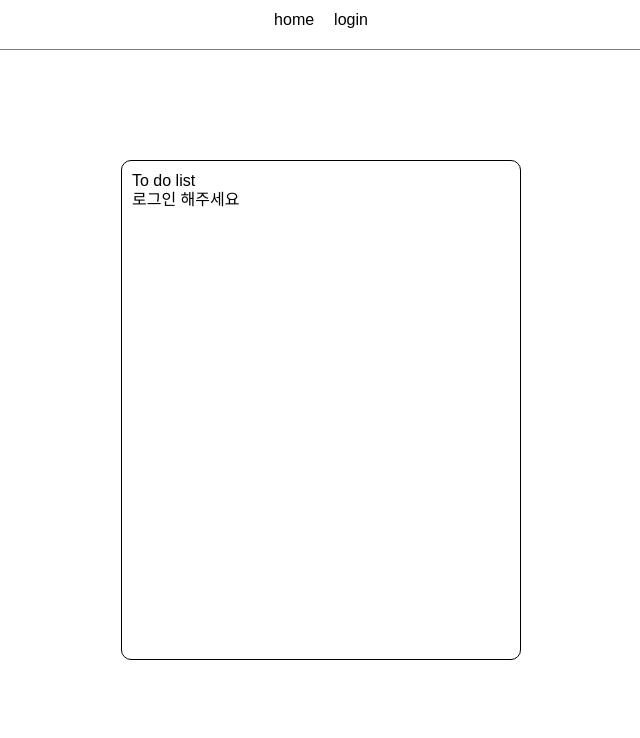
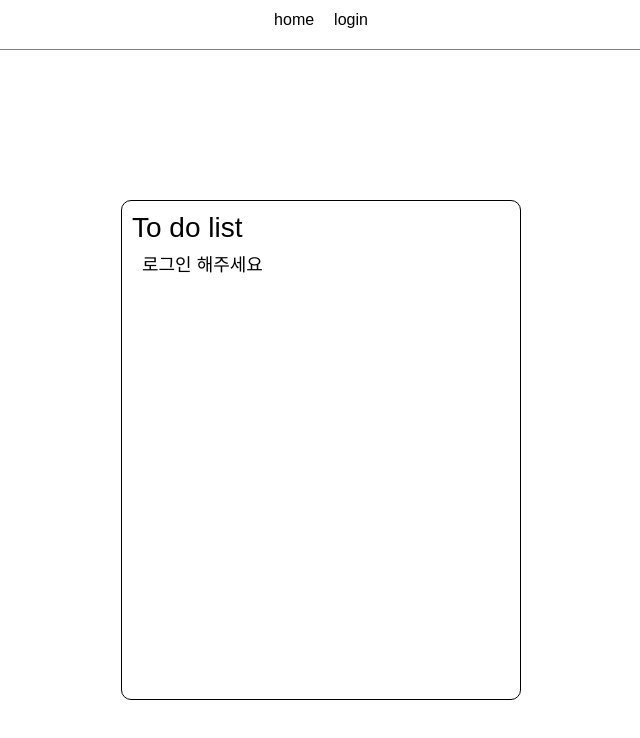
Before and after one commit to mamonde456/wanted-pre-onboarding-challenge-fe-1, a React (Create React App) app in the folder client/: page / in a window 1280 px wide. Shown: the top 738 px of the page, without its empty margins (319-959 px from the left). Built offline with nearby package versions, Linux system fonts and the light colour scheme.

Commit message:
update: 로그인을 하지 않았을 때 나타나는 텍스트 수정(+css)

```diff
--- a/client/src/screen/Home.tsx
+++ b/client/src/screen/Home.tsx
@@ -7,18 +7,19 @@ import GetTodos from "../components/toDo/GetTodos";
 
 const Wrapper = styled.div`
   width: 100vw;
-  margin-top: 100px;
+  height: 100vh;
   display: flex;
   justify-content: center;
   align-items: center;
+  h1 {
+    font-size: 28px;
+  }
 `;
 
 const BoxList = styled.div`
   padding: 10px;
   display: flex;
-  /* flex-direction: column; */
   justify-content: center;
-  /* align-items: center; */
 `;
 
 const Box = styled.div`
@@ -30,8 +31,13 @@ const Box = styled.div`
 `;
 
 const ToDosBox = styled.div`
-  height: 460px;
+  height: 450px;
   position: relative;
+`;
+
+const TextBox = styled.div`
+  padding: 10px;
+  font-size: 18px;
 `;
 
 export default function Home() {
@@ -49,7 +55,9 @@ export default function Home() {
               <CreateTodo />
             </ToDosBox>
           ) : (
-            <p>로그인 해주세요</p>
+            <TextBox>
+              <p>로그인 해주세요</p>
+            </TextBox>
           )}
         </Box>
         {id && (
```
